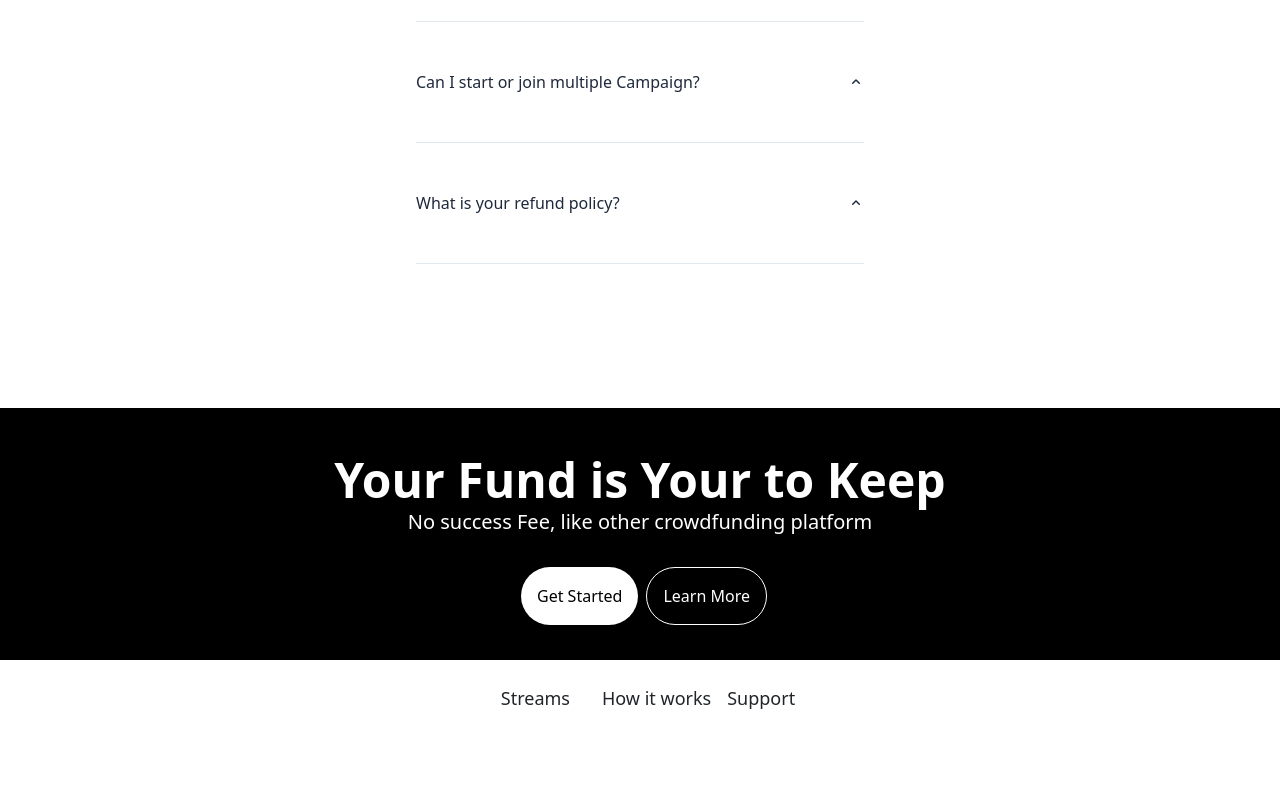
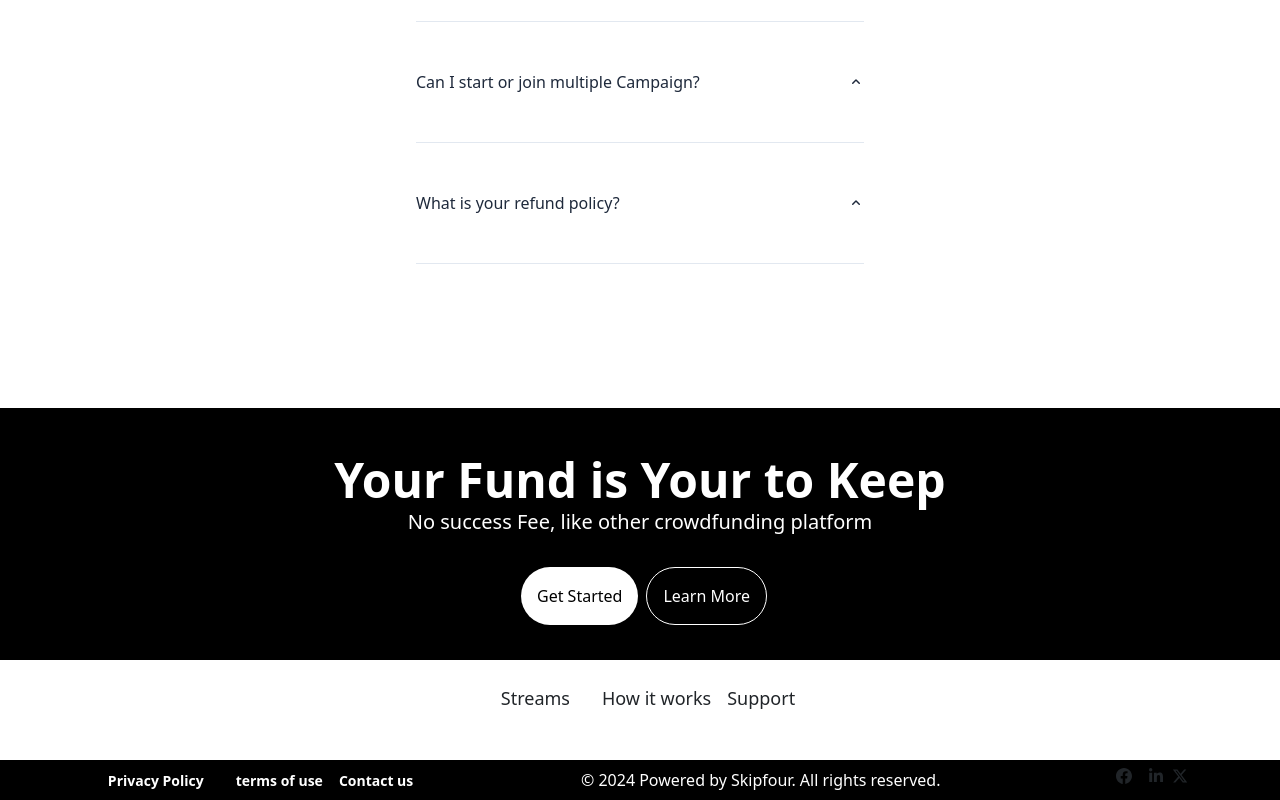
Before and after one commit to Hamza-nodejs/react-with-tailwindcss, a React (Vite) app: page / in a window 1280 px wide. Shown: the part 4183-4983 px from the top of the page. Before the commit the page ends 4895 px from the top, so only its background shows below. Built offline with nearby package versions, Linux system fonts and the light colour scheme.

Commit message:
footer done

```diff
--- a/package.json
+++ b/package.json
@@ -14,6 +14,7 @@
     "@heroicons/react": "^2.1.5",
     "react": "^18.3.1",
     "react-dom": "^18.3.1",
+    "react-icons": "^5.3.0",
     "react-router-dom": "^6.27.0"
   },
   "devDependencies": {
--- /dev/null
+++ b/src/components/Home/Footer.jsx
@@ -0,0 +1,39 @@
+import React from 'react'
+import { BsFacebook } from "react-icons/bs";
+import { FaLinkedinIn, FaXTwitter } from "react-icons/fa6";
+
+
+export default function Footer() {
+    return (
+        <>
+
+            <div className='bg-black flex justify-around p-2'>
+                <div className="left text-white">
+                    <a className="mx-3 font-bold text-sm" href="https://yahoo.com">Privacy Policy</a>
+                    <a className="mx-3 font-bold text-sm" href="https://yahoo.com">terms of use</a>
+                    <a className="font-bold text-sm" href="https://yahoo.com">Contact us</a>
+                </div>
+
+                <div className="center text-white">
+                    <p>© 2024 Powered by Skipfour. All rights reserved.</p>
+                </div>
+
+                <div className="social">
+                    <div className='flex flex-row'>
+                        <div className='mx-2'>
+                            < BsFacebook />
+                        </div>
+                        <div className='mx-2'>
+                            <FaLinkedinIn />
+                        </div>
+                        <div>
+                            <FaXTwitter />
+                        </div>
+                    </div>
+                </div>
+
+            </div>
+
+        </>
+    )
+}
--- a/src/pages/Home.jsx
+++ b/src/pages/Home.jsx
@@ -11,6 +11,7 @@ import Download from '../components/Home/Download';
 import FAQ from '../components/Home/FAQ';
 import Fund from '../components/Home/Fund';
 import MiddleMenu from '../components/Home/MiddleMenu';
+import Footer from '../components/Home/Footer';
 
 export default function Home() {
     return (
@@ -34,6 +35,7 @@ export default function Home() {
                 <FAQ />
                 <Fund />
                 <MiddleMenu />
+                <Footer />
 
 
             </div>
```
Also changed, not shown: 1 other file (tests, documents, lock files or other folders).
